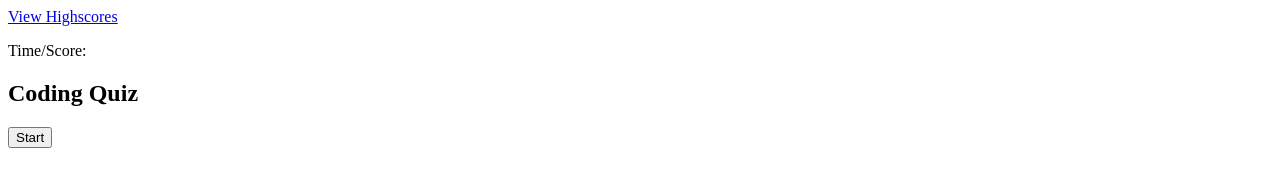
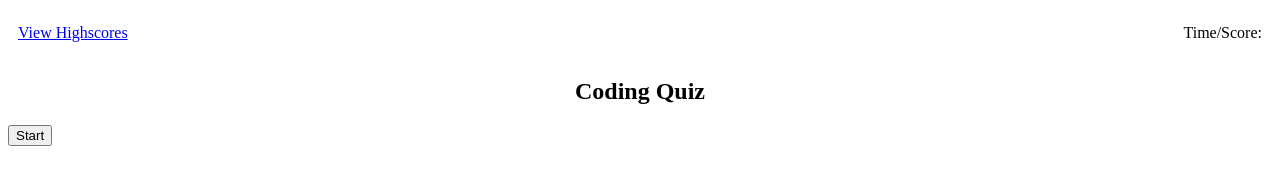
Before and after one commit to HankRichter/Javascript-Code-Quiz, a plain HTML site: page index.html in a window 1280 px wide. Drawn offline with Linux system fonts and the light colour scheme.

Commit message:
Update styles.css
Styled the html, header, title, and some key-value pairs for the button

```diff
--- a/assets/styles.css
+++ b/assets/styles.css
@@ -1 +1,21 @@
 /* style header and main tags */
+* {
+    box-sizing: border-box;
+}
+
+header{
+    display: flex;
+    align-items: center;
+    justify-content: space-between;
+    margin: 0 10px;
+}
+
+.title{
+    display: flex;
+    justify-content: space-around;
+}
+
+.start-button{
+    display: flex;
+    justify-content: space-around;
+}
```
